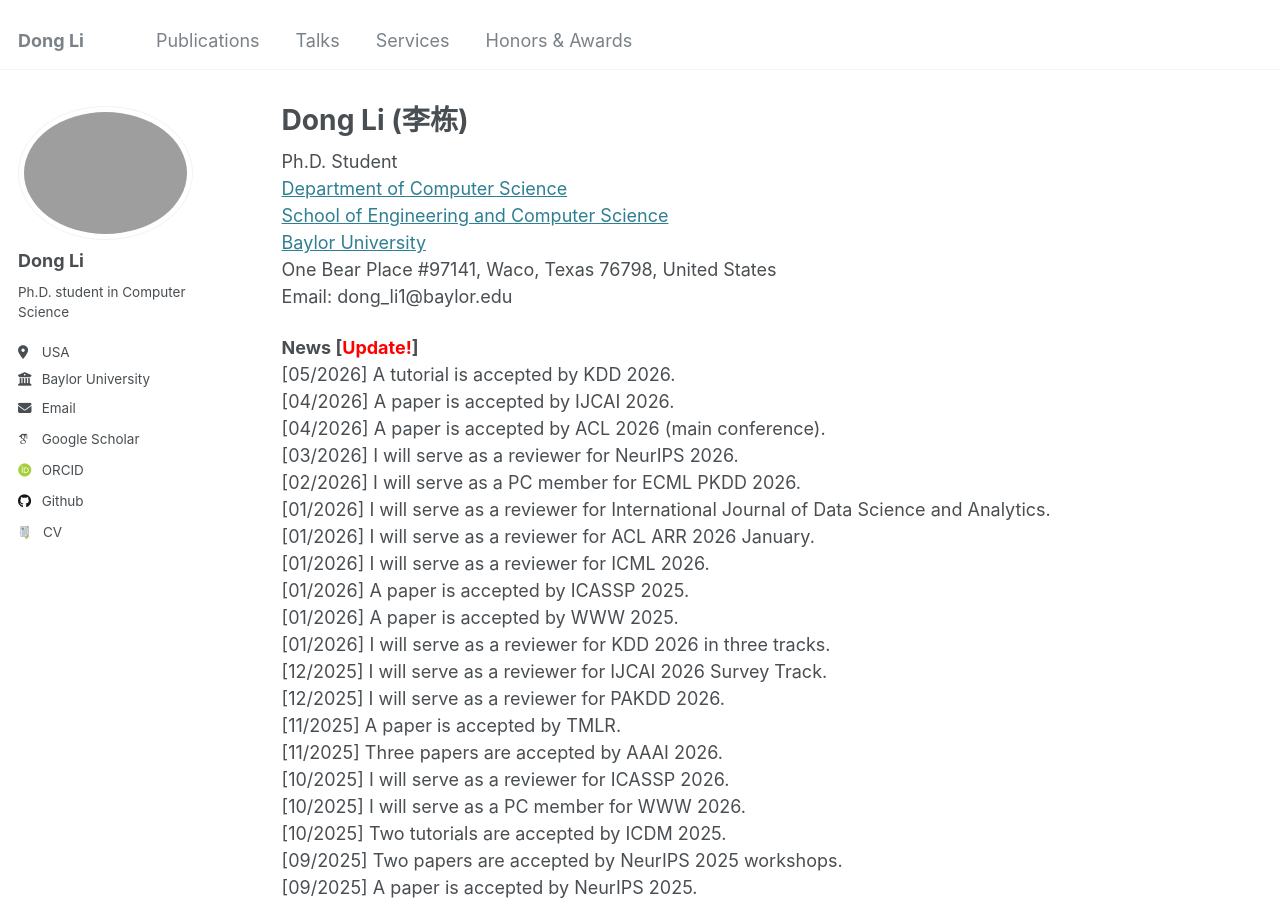
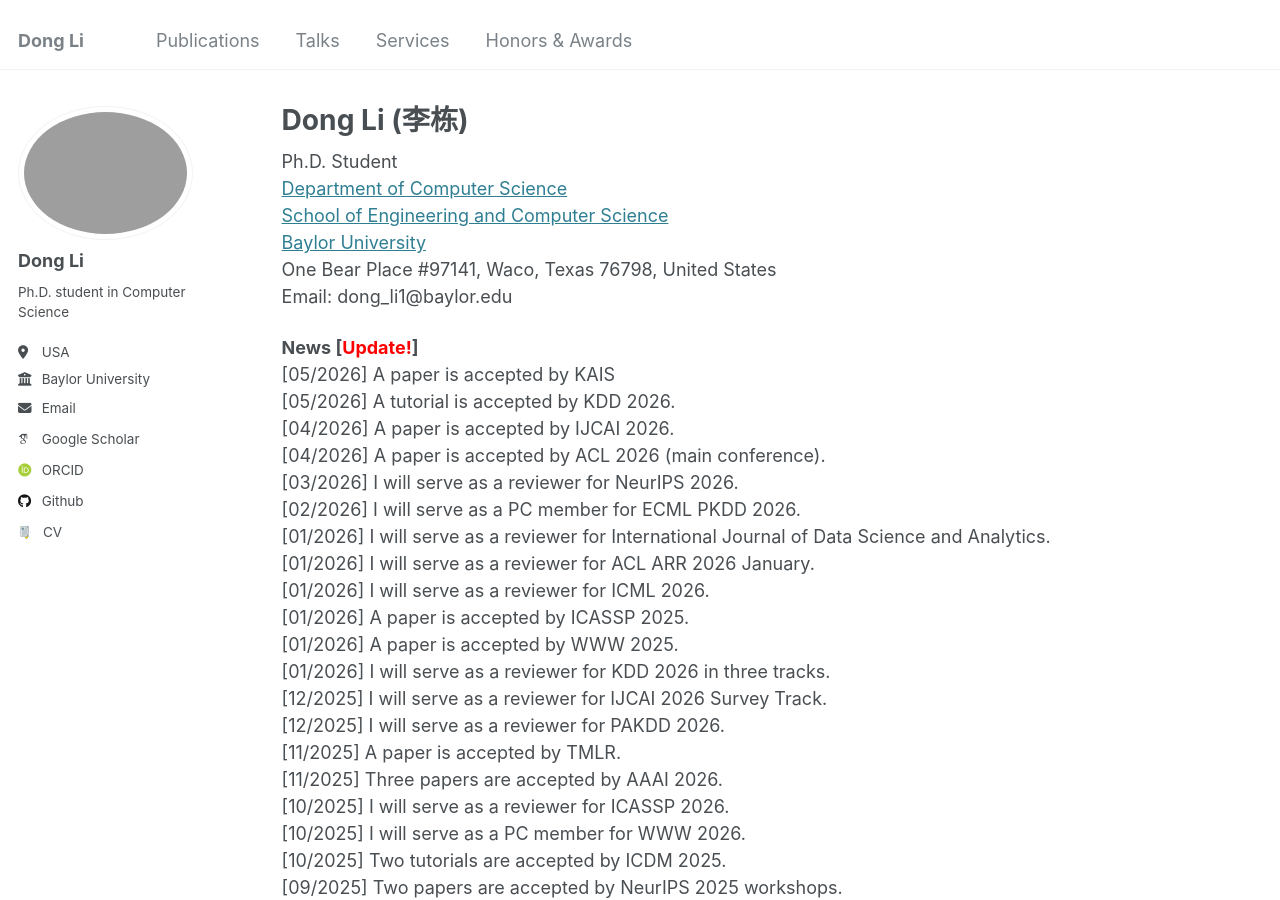
Before and after one commit to TurkeyWatanabe/dongli, a Jekyll site: the page built from _pages/about.md, in a window 1280 px wide and 900 px high. Built offline with Jekyll 4.4.1, drawn with Linux system fonts in a browser that asks for light colours; some web fonts are replaced.

Commit message:
Update about.md

```diff
--- a/_pages/about.md
+++ b/_pages/about.md
@@ -15,6 +15,7 @@ One Bear Place #97141, Waco, Texas 76798, United States<br>
 Email: dong_li1@baylor.edu
 
 **News [<span style="color:red">Update!</span>]** <br>
+[05/2026] A paper is accepted by KAIS <br>
 [05/2026] A tutorial is accepted by KDD 2026. <br>
 [04/2026] A paper is accepted by IJCAI 2026.<br>
 [04/2026] A paper is accepted by ACL 2026 (main conference).<br>
```
